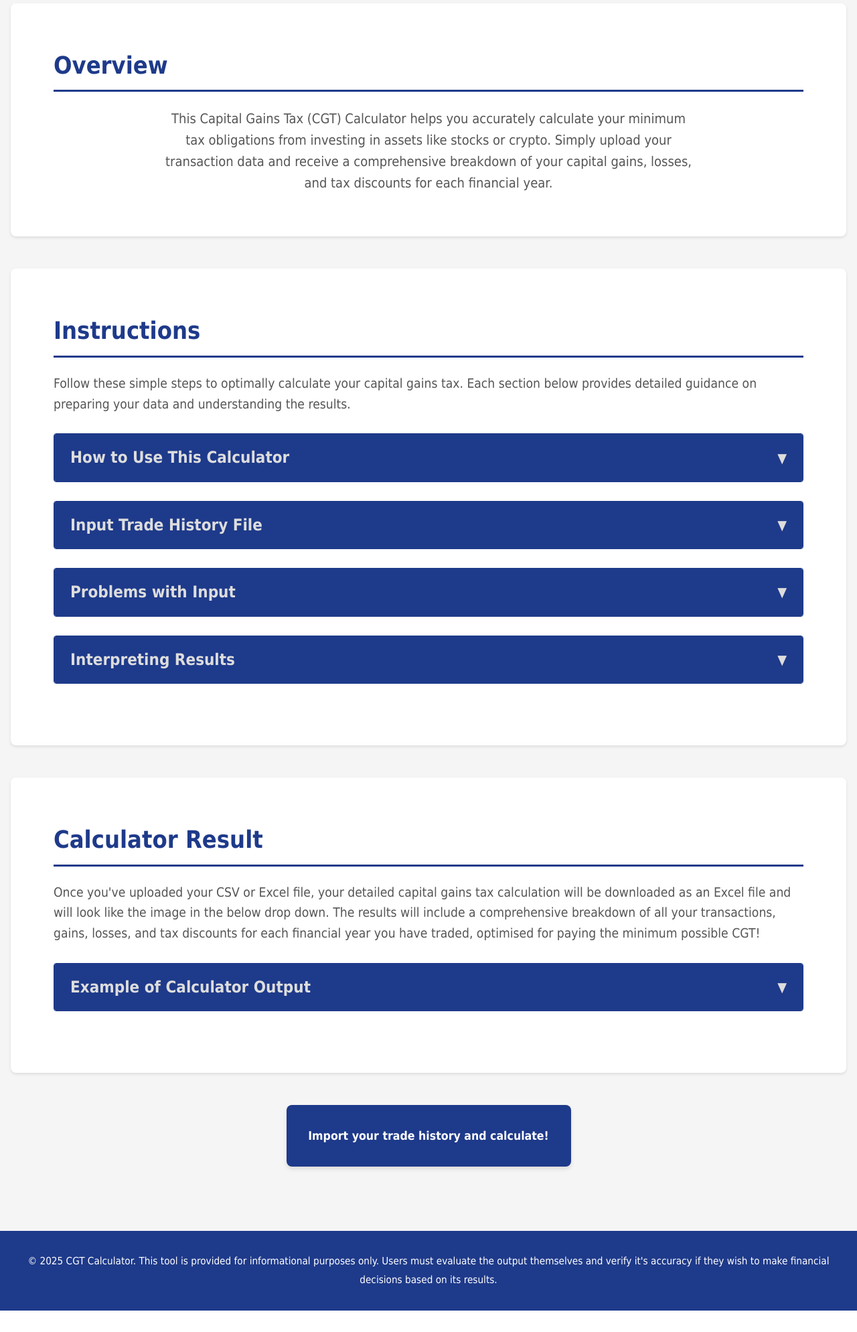
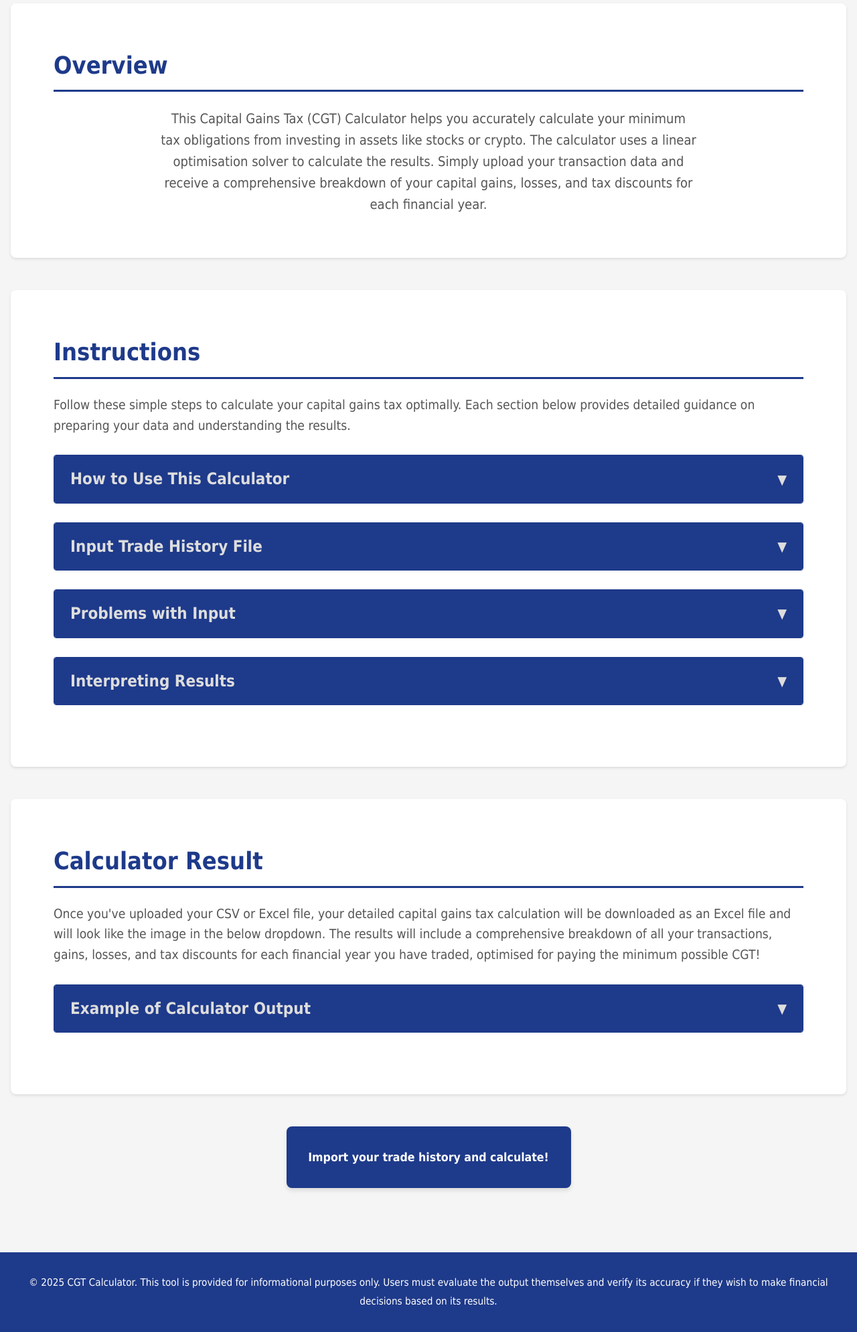
Before and after one commit to MaximilianSocha/cgt-calculator, a Flask app: page / in a window 1280 px wide. Shown: the part 184-2173 px from the top of the page at 67% size. Before the commit the page ends 2141 px from the top, so only its background shows below. Run offline with Flask 3, Linux system fonts and the light colour scheme; some libraries are stand-ins or nearby versions.

Commit message:
feature | update readme and spelling

```diff
--- a/src/cgt_calculator.py
+++ b/src/cgt_calculator.py
@@ -317,6 +317,6 @@ class CGTCalculator:
 
 if __name__ == "__main__":
     results_per_fy = CGTCalculator(
-        str(Path(__file__).parent.parent / "trade_history_bubbles.xlsx")
+        str(Path(__file__).parent.parent / "trade_history_examples" / "trade_history_bubbles.xlsx")
     ).execute()
     export_capital_gains_to_excel(results_per_fy)
--- a/src/templates/index.html
+++ b/src/templates/index.html
@@ -16,14 +16,14 @@
         <section>
             <h2>Overview</h2>
             <p class="center-text">
-                This Capital Gains Tax (CGT) Calculator helps you accurately calculate your minimum tax obligations from investing in assets like stocks or crypto. Simply upload your transaction data and receive a comprehensive breakdown of your capital gains, losses, and tax discounts for each financial year.
+                This Capital Gains Tax (CGT) Calculator helps you accurately calculate your minimum tax obligations from investing in assets like stocks or crypto. The calculator uses a linear optimisation solver to calculate the results. Simply upload your transaction data and receive a comprehensive breakdown of your capital gains, losses, and tax discounts for each financial year.
             </p>
         </section>
 
         <section>
             <h2>Instructions</h2>
             <p class="paragraph-text">
-                Follow these simple steps to optimally calculate your capital gains tax. Each section below provides detailed guidance on preparing your data and understanding the results.
+                Follow these simple steps to calculate your capital gains tax optimally. Each section below provides detailed guidance on preparing your data and understanding the results.
             </p>
 
             <div class="title-dropdown">
@@ -35,9 +35,9 @@
                     <div class="dropdown-content-inner">
                         <ul>
                             <li>Make sure that you have a way of downloading your history of executed trades (further explained in the next section)</li>
-                            <li>Simply import either a CSV or Excel file of your trade history and then the tool will calculate your capital gains tax optimally</li>
-                            <li>You will be taken to a payment portal for a $40 payment to then download an Excel file, this file will contain all the information about the minimal capital gains tax you must pay, possibly saving you hundreds!</li>
-                            <li>An example result and how to intepret it is shown in the last section below</li>
+                            <li>Simply import either a CSV or Excel file of your trade history and then the tool will attempt to calculate your capital gains tax optimally</li>
+                            <li>You will be taken to a payment portal for a $20 payment to then download an Excel file, this file will contain all the information about your calculated minimal capital gains tax obligation, possibly saving you hundreds!</li>
+                            <li>An example result and how to interpret it is shown in the last section below, remember to always personally verify the accuracy of the results produced by this calculator</li>
                         </ul>
                     </div>
                 </div>
@@ -50,19 +50,19 @@
                 </div>
                 <div class="title-dropdown-large-content">
                     <div class="dropdown-content-inner">
-                        <p>If you trade with NabTrade or CommSec then the process is highly automated, but as long as you can download all your trade history then any service will work, just follow the steps below</p>
+                        <p>If you trade with NABTrade or CommSec then the process is highly automated, but as long as you can download all your trade history then any service will work, just follow the steps below</p>
                         <div class="dropdown">
                             <div class="dropdown-header" onclick="toggleDropdown(this)">
-                                <h3>Getting Trade History from NabTrade</h3>
+                                <h3>Getting Trade History from NABTrade</h3>
                                 <span class="dropdown-arrow">▼</span>
                             </div>
                             <div class="dropdown-content">
                                 <div class="dropdown-content-inner">
                                     <ul>
-                                        <li>Access your account on the NabTrade website</li>
+                                        <li>Access your account on the NABTrade website</li>
                                         <li>On the home page, select the "Statements and Reports" button on the right hand side</li>
                                         <li>Select the "Transaction report" button, this will take you to a page to select a date range</li>
-                                        <li>Ensure that the date range you input includes <b>all</b> trades you have ever done on NabTrade</li>
+                                        <li>Ensure that the date range you input includes <b>all</b> trades you have ever done on NABTrade</li>
                                         <li>Select the "Next" button and then the "Export Excel" button to download your report</li>
                                         <li><b>Important:</b> This is the Excel file you will upload but make sure to save it as a <b>.xlsx</b> file!</li>
                                         <li>Now go to the bottom of this page and import that Excel file to calculate your capital gains tax!</li>
@@ -82,7 +82,7 @@
                                         <li>Navigate to the "Accounts" page and then click on the "Transactions" tab</li>
                                         <li>Now select a date range, ensure that the date range you input includes <b>all</b> trades you have ever done for that account</li>
                                         <li>Now press the download button and make sure to download as a CSV, below is an example of what it should look like</li>
-                                        <li>If you want to combine trades from multiple accounts then follow the above steps for the other accounts and combine the trades into a single csv</li>
+                                        <li>If you want to combine trades from multiple accounts then follow the above steps for the other accounts and combine the trades into a single CSV</li>
                                         <li>Now go to the bottom of this page and import that CSV file to calculate your capital gains tax!</li>
                                     </ul>
                                     <div class="dropdown-content-inner">
@@ -123,10 +123,10 @@
                 <div class="title-dropdown-content">
                     <div class="dropdown-content-inner">
                         <ul>
-                            <li>You may get a dialog saying that short selling is detected, this can be no problem as you may have been awarded stock without explicitly buying it, however there is a chance that the calculator missed a symbol change or a stock split, so please review the stock in question to ensure that short selling is applicable</li>
+                            <li>You may get a dialog saying that short selling is detected, this may not be a problem as you may have been awarded stock without explicitly buying it, however there is a chance that the calculator missed a symbol change or a stock split, so please review the stock in question to ensure that short selling is applicable</li>
                             <li>In the event that a symbol change has not been accounted for by the calculator, then search online for "ticker change" in reference to that symbol, and update all instances of the symbol in your trade history file with the correct new symbol</li>
                             <li>Avoid including any empty rows or null values if you are manually putting together the input or adding data from different accounts into one CSV or Excel sheet</li>
-                            <li>Make sure that the columns of the input CSV or Excel sheet format are <b>exactly</b> as described in the above section for the relevant input type (NabTrade, CommSec, or other)</li>
+                            <li>Make sure that the columns of the input CSV or Excel sheet format are <b>exactly</b> as described in the above section for the relevant input type (NABTrade, CommSec, or other)</li>
                         </ul>
                     </div>
                 </div>
@@ -141,10 +141,10 @@
                     <div class="dropdown-content-inner">
                         <ul>
                             <li>After uploading the correct input file and completing payment, an Excel file will be downloaded by your browser which will contain the results of the calculator</li>
-                            <li>The file will have mutiple sheets, one for each financial year that you have executed trades</li>
+                            <li>The file will have multiple sheets, one for each financial year that you have executed trades</li>
                             <li>At the bottom of each sheet there is a breakdown of your total capital gain, loss, and capital gains discount for the year. These are the exact fields you need to fill out in your tax form for capital gains from assets such as stocks or crypto</li>
-                            <li>If you find that in previous years you have paid too much capital gains tax, you can add the overpaid amount to the "Unapplied Net Capital Losses Caried Forward" section in your tax form, and if your loss outweighs your gain, you would also put it in that section</li>
-                            <li>In the "Calculator Result" section, click on the drop down and you will see an image of an example Excel file that this calculator generates</li>
+                            <li>If you find that in previous years you have paid too much capital gains tax, you can add the overpaid amount to the "Unapplied Net Capital Losses Carried Forward" section in your tax form, and if your loss outweighs your gain, you should also include it in that section</li>
+                            <li>In the "Calculator Result" section, click on the dropdown and you will see an image of an example Excel file that this calculator generates</li>
                         </ul>
                     </div>
                 </div>
@@ -154,7 +154,7 @@
         <section>
             <h2>Calculator Result</h2>
             <p class="paragraph-text">
-                Once you've uploaded your CSV or Excel file, your detailed capital gains tax calculation will be downloaded as an Excel file and will look like the image in the below drop down. The results will include a comprehensive breakdown of all your transactions, gains, losses, and tax discounts for each financial year you have traded, optimised for paying the minimum possible CGT!
+                Once you've uploaded your CSV or Excel file, your detailed capital gains tax calculation will be downloaded as an Excel file and will look like the image in the below dropdown. The results will include a comprehensive breakdown of all your transactions, gains, losses, and tax discounts for each financial year you have traded, optimised for paying the minimum possible CGT!
             </p>
 
             <div class="title-dropdown-large">
@@ -241,7 +241,7 @@
     </div>
 
     <footer>
-        <p>© 2025 CGT Calculator. This tool is provided for informational purposes only. Users must evaluate the output themselves and verify it's accuracy if they wish to make financial decisions based on its results.</p>
+        <p>© 2025 CGT Calculator. This tool is provided for informational purposes only. Users must evaluate the output themselves and verify its accuracy if they wish to make financial decisions based on its results.</p>
     </footer>
 <script src="../static/js/src.js"></script>
 </body>
```
Also changed, not shown: README.md.
